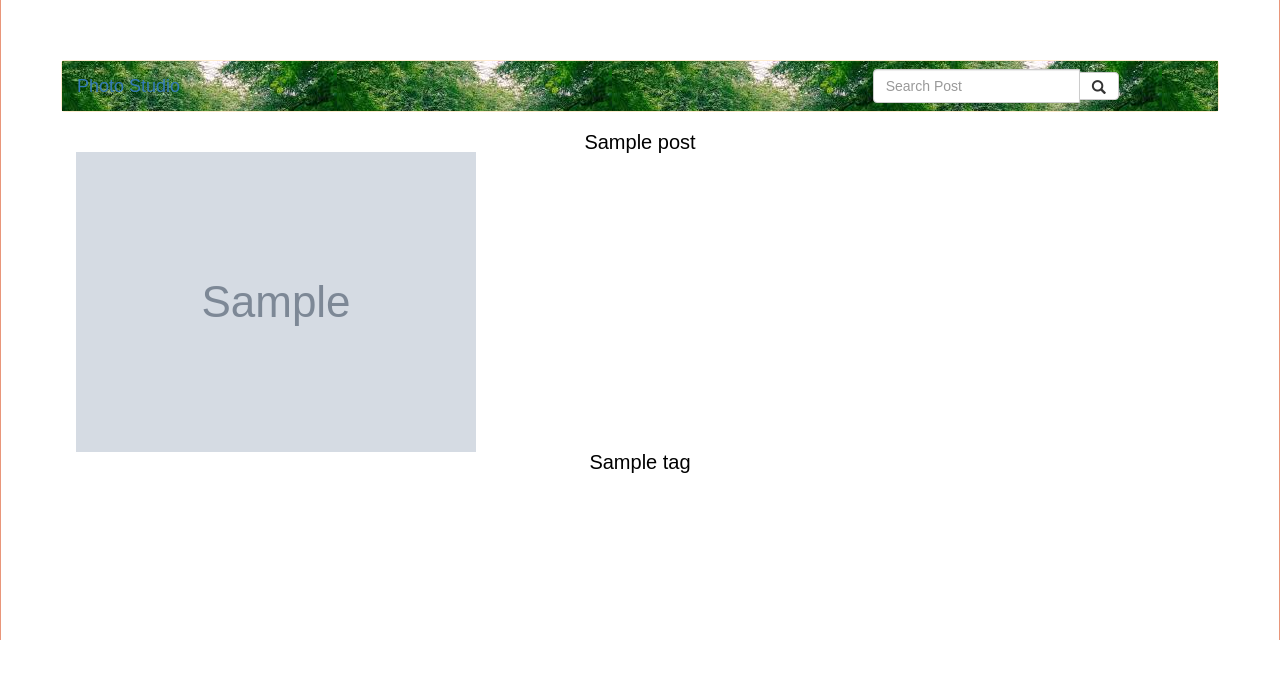
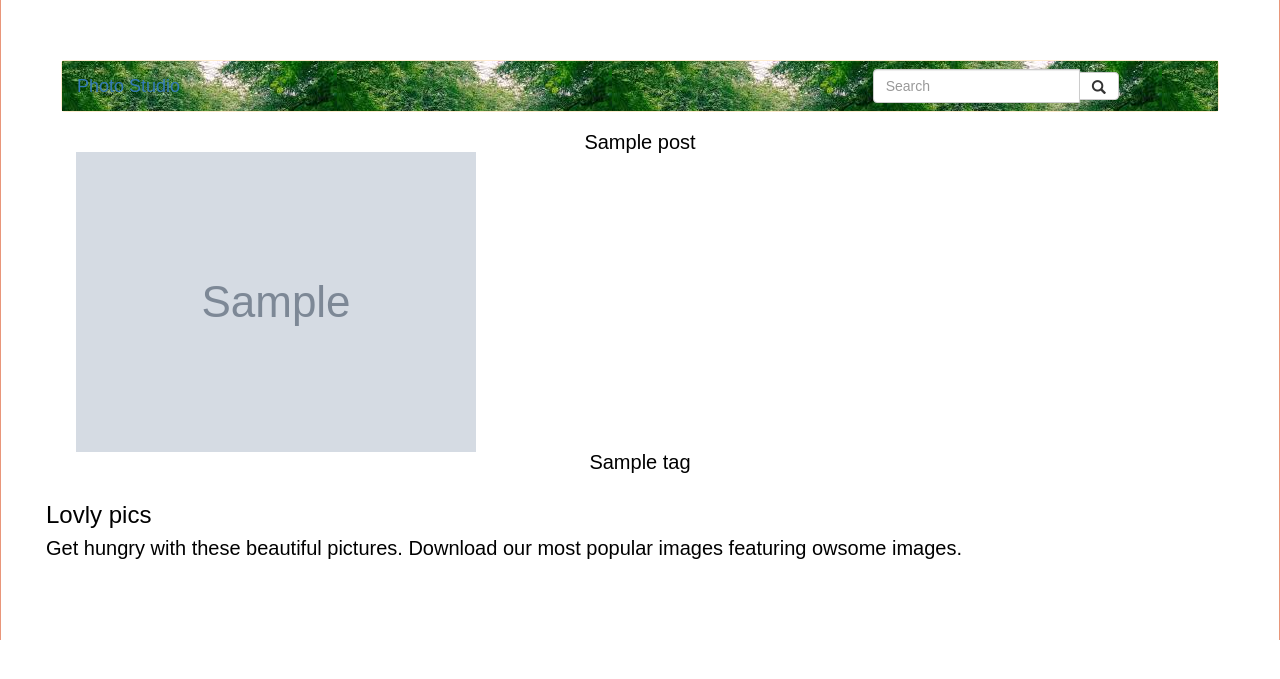
Before and after one commit to Grantone/Photo-Studio, a Django app: page /post/1 in a window 1280 px wide. Shown: the top 679 px of the page. Run offline with Django 3.2, Linux system fonts and the light colour scheme; tables that the repository leaves empty hold one stand-in row (values such as "Sample post"); grey boxes marked "Sample" are stand-in pictures; some libraries are stand-ins or nearby versions.

Commit message:
modified views, urls and also added new filesand added new images

```diff
--- a/photostudio/picture/static/css/basepost.css
+++ b/photostudio/picture/static/css/basepost.css
@@ -43,5 +43,9 @@ image {
 }
 
 #tag {
-  text-align: center;
+  border-radius: 5px;
+  height: 50px;
+  width: 115px;
+  margin-right: 10px;
+  background-color: grey;
 }
--- a/photostudio/picture/templates/all-posts/index.html
+++ b/photostudio/picture/templates/all-posts/index.html
@@ -23,7 +23,7 @@
 
   <div class="row" id="">
     {% for tag in all_tags %}
-    <div class="col-xs-2 col-sm-2 col-md-1 col-lg-1" id="tag">
+    <div class="col-xs-2 col-sm-2 col-md-1 col-lg-1" id="">
       <h4 class="text-center" id="tagname">{{tag.name}}</h4>
       <a href="{% url 'tag' tag.id %}"><img src="{{tag.image.url}}" alt="{{tag.name}}" class="" id="cover"></a>
     </div>
--- a/photostudio/picture/templates/all-posts/post.html
+++ b/photostudio/picture/templates/all-posts/post.html
@@ -1,4 +1,10 @@
 {% extends 'all-posts/base.html' %} {% load bootstrap3 %} {% load static %} {% block scripts %}
+
+<div class="row">
+  <h3>Lovly pics</h3>
+  <p>Get hungry with these beautiful pictures. Download our most popular images featuring owsome images.</p>
+</div>
+
 <link rel="stylesheet" href="{% static 'css/basepost.css' %}"> {{block.super}} {%endblock%} {%block content%}
 <header class="text-center text-white d-flex" class="container">
   <div class="photo_post">
--- a/photostudio/picture/templates/navbar.html
+++ b/photostudio/picture/templates/navbar.html
@@ -17,7 +17,7 @@
       <div class="col-sm-4 col-md-4 navbar-right">
         <form class="navbar-form" action="{% url 'search_results' %}" role="search">
           <div class="input-group">
-            <input type="text" name="post" placeholder="Search Post" class="form-control">
+            <input type="text" name="post" placeholder="Search" class="form-control">
             <div class="input-group-btn">
               <button type="submit" class="btn btn-default">
                   <i class="glyphicon glyphicon-search"></i>
--- a/photostudio/picture/urls.py
+++ b/photostudio/picture/urls.py
@@ -2,6 +2,7 @@ from django.conf import settings
 from django.conf.urls.static import static
 from django.conf.urls import url
 from . import views
+from .views import tags
 
 urlpatterns = [
     url(r'^$', views.index, name='index'),
@@ -10,7 +11,7 @@ urlpatterns = [
     url(r'^search/', views.search_results, name='search_results'),
     url(r'^post/(\d+)', views.post, name='post'),
     url(r'^photos/$', views.photos, name='photos'),
-    url(r'^tags/$', views.tags, name='tags'),
+    url(r'^tags/$', views.tag, name='tags'),
 
 
 ]
--- a/photostudio/picture/views.py
+++ b/photostudio/picture/views.py
@@ -35,24 +35,32 @@ def photos(request, photo_id):
 
 
 def tag(request, tag_id):
-    all_tags = tags.display_tags()
+    # all_tags = tags.display_tags()
     try:
         tag = tags.objects.get(id=tag_id)
-        photos = Photo.objects.filter(tags=tag).all()
+        photos = Photo.objects.filter(tag=tag).all()
 
     except DoesNotExist:
         raise Http404()
 
-    return render(request, 'all-posts/tag.html', {"tag": tag, "photos": photos, "all_tags": all_tags})
+    return render(request, 'all-posts/tag.html', {"tag": tag, "photos": photos})
 
 
 def search_results(request):
-    if 'post' in request.GET and request.GET["post"]:
-        search_term = request.GET.get("post")
-        searched_posts = Post.search_by_title(search_term)
+        # get all tags
+    all_tags = tags.display_tags()
 
-        return render(request, 'all-posts/search.html', {"message": message, "posts": searched_results})
+    # check if photo query exists in our request.GET object
+    if 'tag' in request.GET and request.GET['tag']:
+        search_term = request.GET.get('tag')  # get search term
+        search_tag = Photo.search_by_tags(
+            search_term)
+        photo = Photo.objects.filter(tag=search_tag).all()
+        message = f"{search_term}"
+
+        return render(request, 'all-posts/search.html', {"message": message, "search_tag": search_tag, "photo": photo})
 
     else:
-        message = "You haven't searched for any post"
-        return render(request, 'all-news/search.html', {"message": message})
+        message = "You haven't searched for any term"
+
+        return render(request, 'all-posts/search.html', {"message": message})
```
Also changed, not shown: photostudio/picture/templates/all-posts/search.html (+23 -4 lines), photostudio/media/posts/images(add).jpg (added), photostudio/media/posts/images(add1).jpg (added), photostudio/media/posts/images.jpeg (added), photostudio/media/posts/images_1.jpeg (added), photostudio/media/posts/images_2.jpeg (added).
